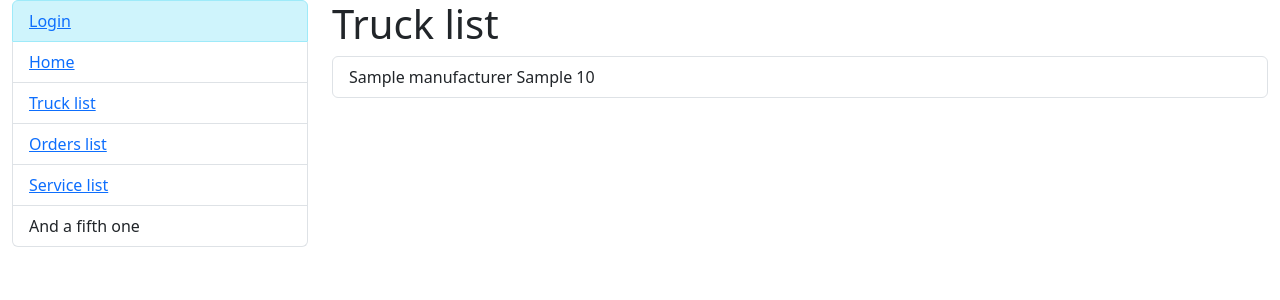
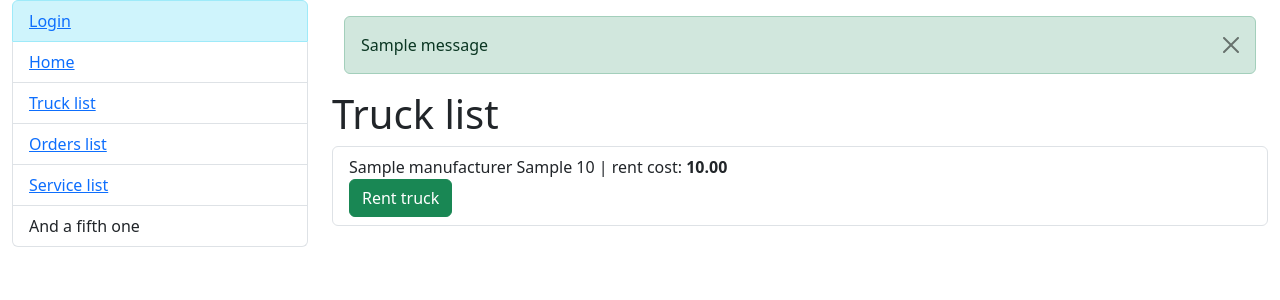
Before and after one commit to AngryAndrii/cargo-service, a Django app: page /trucks/ in a window 1280 px wide. Shown: the top 300 px of the page. Run offline with Django 5.2, Linux system fonts and the light colour scheme; tables that the repository leaves empty hold one stand-in row (values such as "Sample post"); one stand-in notice (Sample message) is shown.

Commit message:
added rent truck function and messages

```diff
--- a/cargo/urls.py
+++ b/cargo/urls.py
@@ -1,12 +1,19 @@
 from django.urls import path
 
+from cargo.services.helpers import rent_truck
 from cargo.views import index, TruckListView, OrderListView, ServicesListView
 
 urlpatterns = [
     path("", index, name="index"),
     path("trucks/", TruckListView.as_view(), name="truck-list"),
     path("orders/", OrderListView.as_view(), name="order-list"),
-    path("services/", ServicesListView.as_view(), name="service-list")
+    path("services/", ServicesListView.as_view(), name="service-list"),
+    path(
+        "cars/<int:pk>/rent-truck/",
+        rent_truck,
+        name="rent-truck",
+    ),
+
 ]
 
 app_name = "cargo"
--- a/templates/base.html
+++ b/templates/base.html
@@ -25,11 +25,17 @@
     </div>
     <div class="col-sm-9">
       <div id="content">
+        <div id="message">
+          {% block message %}
+            {% include "includes/message.html" %}
+          {% endblock %}
+        </div>
         {% block content %}
         {% endblock %}
       </div>
     </div>
   </div>
 </div>
+<script src="https://cdn.jsdelivr.net/npm/bootstrap@5.3.8/dist/js/bootstrap.bundle.min.js"></script>
 </body>
 </html>
--- a/templates/cargo/truck_list.html
+++ b/templates/cargo/truck_list.html
@@ -5,8 +5,14 @@
   <h1>Truck list</h1>
   <ul class="list-group">
     {% for truck in truck_list %}
-      <li class="list-group-item">{{ truck.manufacturer.name }} {{ truck.model }} {{ truck.tonnage }} </li>
-
+      <li class="list-group-item">{{ truck.manufacturer.name }} {{ truck.model }} {{ truck.tonnage }} | rent cost: <b>{{ truck.cost_for_rent }}</b>
+        <form method="post" action="{% url 'cargo:rent-truck' pk=truck.id %}">
+          {% csrf_token %}
+          <button type="submit" class="btn btn-success">
+            Rent truck
+          </button>
+        </form>
+      </li>
     {% endfor %}
   </ul>
 
--- /dev/null
+++ b/templates/includes/message.html
@@ -0,0 +1,10 @@
+{% if messages %}
+  <div class="container mt-3">
+    {% for message in messages %}
+      <div class="alert alert-{{ message.tags }} alert-dismissible fade show" role="alert">
+        {{ message }}
+        <button type="button" class="btn-close" data-bs-dismiss="alert" aria-label="Close"></button>
+      </div>
+    {% endfor %}
+  </div>
+{% endif %}
```
Also changed, not shown: cargo/services/helpers.py (added, +39 -0 lines).
